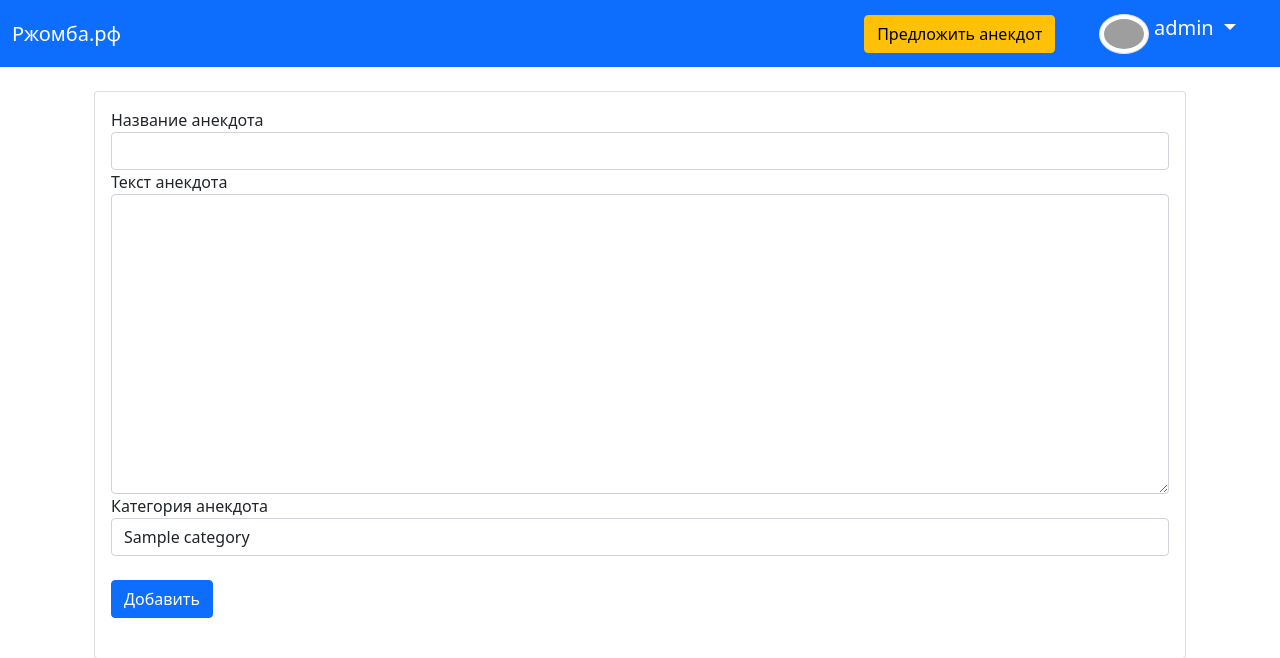
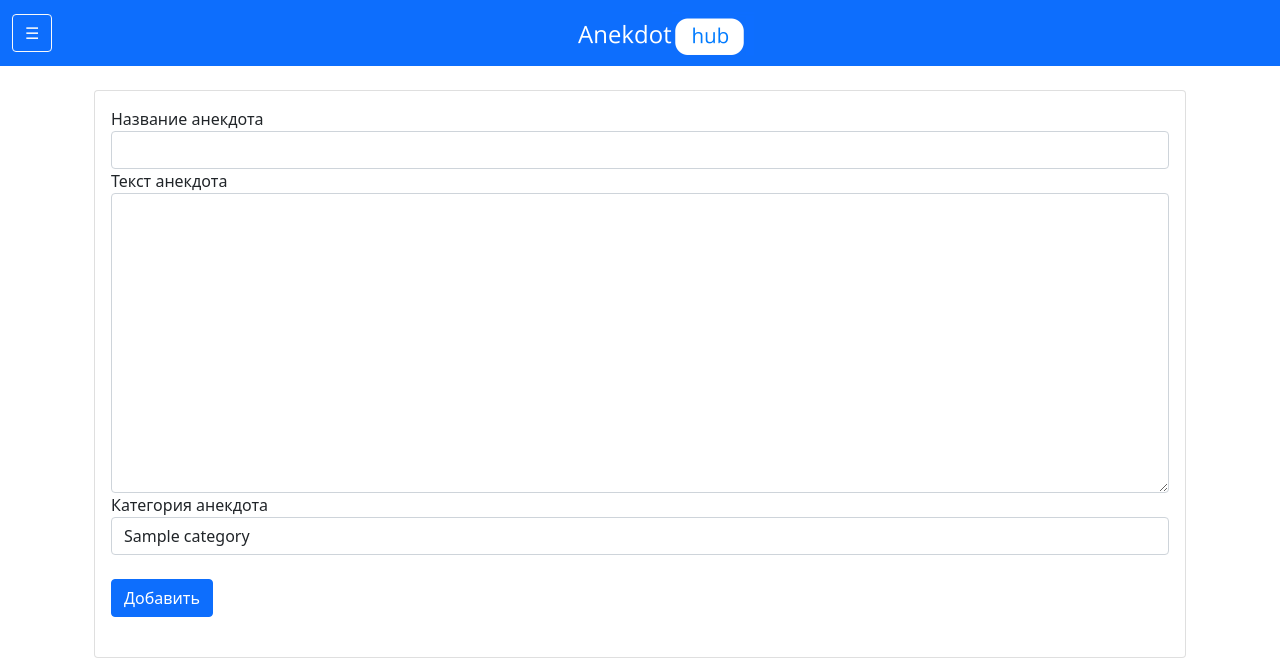
Before and after one commit to UtkaDeGod/flask_project, a Flask app: page /anecdote/add in a window 1280 px wide. Shown: the top 658 px of the page. Run offline with Flask 2, Linux system fonts and the light colour scheme; a user stored in the database is signed in; tables that the repository leaves empty hold one stand-in row (values such as "Sample post"); grey boxes are pictures that could not be loaded.

Commit message:
Restore base.html

```diff
--- a/templates/base.html
+++ b/templates/base.html
@@ -11,47 +11,82 @@
           integrity="sha384-eOJMYsd53ii+scO/bJGFsiCZc+5NDVN2yr8+0RDqr0Ql0h+rP48ckxlpbzKgwra6" crossorigin="anonymous">
 </head>
 <body>
-<nav class="navbar navbar-expand-lg navbar navbar-dark bg-primary">
+<nav class="navbar navbar navbar-dark bg-primary">
     <div class="container-xxl">
-        <a class="navbar-brand" href="/">Ржомба.рф</a>
-        <button class="navbar-toggler" type="button" data-bs-toggle="collapse" data-bs-target="#navbarSupportedContent"
-                aria-controls="navbarSupportedContent" aria-expanded="false" aria-label="Toggle navigation">
-            <span class="navbar-toggler-icon"></span>
+
+        <button class="btn btn-outline-light " type="button" data-bs-toggle="offcanvas" data-bs-target="#offcanvasExample"
+                aria-controls="offcanvasExample">
+            ☰
         </button>
-        <div class="collapse navbar-collapse" id="navbarSupportedContent">
-            <ul class="navbar-nav me-auto mb-2 mb-lg-0"></ul>
-            <a class="btn btn-warning" href="/anecdote/add">Предложить анекдот</a>
-            <p style="color:#0D6EFD">000</p>
+
+        <div class="offcanvas offcanvas-start" tabindex="-1" id="offcanvasExample"
+             aria-labelledby="offcanvasExampleLabel">
+            <div class="offcanvas-header">
+
                 {% if current_user.is_authenticated %}
                     <ui class="nav-item dropdown">
                         <a class="nav-link dropdown-toggle navbar-brand" href="#" id="navbarDropdown" role="button"
                            data-bs-toggle="dropdown" aria-expanded="false">
-                        <img src="{{ url_for('static', filename=current_user.picture_path) }}" width="50" height="30" style="border-radius: 50%"
-                             class="d-inline-block align-text-top img-thumbnail">
-                        {{ current_user.name }}
+                            <img src="{{ url_for('static', filename=current_user.picture_path) }}" width="50" height="30"
+                                 style="border-radius: 50%"
+                                 class="d-inline-block align-text-center img-thumbnail" id="ava">
+                            <label for="ava" style="color:black;"><big>{{ current_user.name }}</big></label>
                         </a>
-                    <ul class="dropdown-menu" aria-labelledby="navbarDropdown">
-                        <li><a class="dropdown-item" href="/user/profile">Мой профиль</a></li>
-                        <li><a class="dropdown-item" href="/user/anecdotes">Мои анекдоты</a></li>
-                        <li><a class="dropdown-item" href="/user/likes">Понравившиеся анекдоты</a></li>
+                        <ul class="list-group">
+                            <br>
+                            <li class="list-group-item"><a class="dropdown-item" href="/user/profile">Мой профиль</a></li>
+                            <li class="list-group-item"><a class="dropdown-item" href="/user/anecdotes">Мои анекдоты</a>
+                            </li>
+                            <li class="list-group-item"><a class="dropdown-item" href="/user/likes">Понравившиеся
+                                анекдоты</a></li>
+                            <li class="list-group-item"><a class="dropdown-item" href="/anecdote/add">Предложить анекдот</a>
+                            </li>
                             {% if current_user.is_admin %}
-                            <li><a class="dropdown-item" href="/admin/edit/categories">Редактировать категории</a></li>
-                            <li><a class="dropdown-item" href="/admin/edit/users">Редактировать пользователей</a></li>
-                            <li><a class="dropdown-item" href="/admin">Модерация</a></li>
+                                <li class="list-group-item"><a class="dropdown-item" href="/admin/edit/categories">Редактировать
+                                    категории</a></li>
+                                <li class="list-group-item"><a class="dropdown-item" href="/admin/edit/users">Редактировать
+                                    пользователей</a></li>
+                                <li class="list-group-item"><a class="dropdown-item" href="/admin">Модерация</a></li>
                             {% endif %}
-                        <li>
-                            <hr class="dropdown-divider">
-                        </li>
-                        <li><a class="dropdown-item" href="/logout">Выйти</a></li>
+                            <li class="list-group-item"><a class="dropdown-item" href="/logout">Выйти</a></li>
                         </ul>
                     </ui>
                 {% else %}
                 <ui class="nav-item dropdown">
-                    <a class="btn btn-warning" href="/login">Войти</a>
-                    <a class="btn btn-warning" href="/register">Зарегистрировться</a>
+                    <a class="btn btn-outline-primary" href="/login">Войти</a>
+                    <a class="btn btn-outline-success" href="/register">Зарегистрировться</a>
                 </ui>
                 {% endif %}
+                <button type="button" class="btn-close text-reset" data-bs-dismiss="offcanvas"
+                        aria-label="Close"></button>
             </div>
+
+            {% if categories %}
+                <h3 style="margin-left:15px;">Категории</h3>
+                <div class="offcanvas-body">
+                    <div>
+                        <div class="list-group">
+                            {% for category in categories %}
+                                {% if select_category and category.id == select_category.id %}
+                                    <a class="list-group-item list-group-item-action active" href="/{{ category.id }}">
+                                {% else %}
+                                    <a class="list-group-item list-group-item-action" href="/{{ category.id }}">
+                                {% endif %}
+                                    {{ category.title }}
+                                </a>
+                            {% endfor %}
+                        </div>
+                    </div>
+                </div>
+            {% endif %}
+        </div>
+        <ul class="nav navbar-nav mx-auto">
+            <li class="nav-item">
+                <div><a href="/"><img src="{{ url_for('static', filename='img/logo.png') }}"
+                                                          width="200"
+                                                          height="50"></a></div>
+            </li>
+        </ul>
     </div>
 </nav>
 <br>
```
Lines whose indentation alone changed are shown as unchanged.
